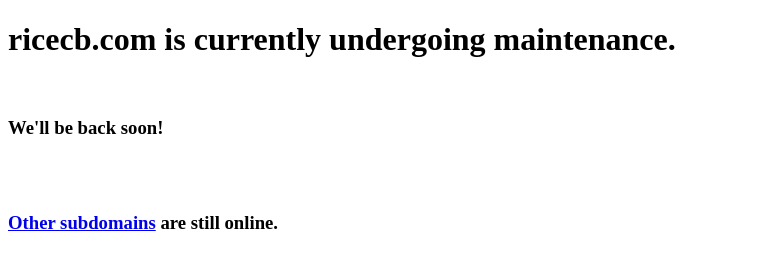
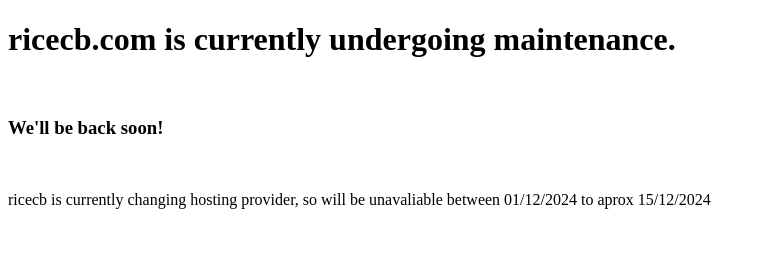
Before and after one commit to ricecb/test, a plain HTML site: page index.html in a window 1280 px wide. Shown: the whole page, without its empty margins (0-766 px from the left). Drawn offline with Linux system fonts and the light colour scheme.

Commit message:
Update index.html

```diff
--- a/index.html
+++ b/index.html
@@ -41,6 +41,6 @@
 </body>
 -->
     <h1>ricecb.com is currently undergoing maintenance.</h1>
-    <br><h3>We'll be back soon!</h3>
-    <br><br><h3><a href="//js-chicken.ricecb.com">Other subdomains</a> are still online.</h3>
+    <br><h3>We'll be back soon!</h3><br>
+    <p>ricecb is currently changing hosting provider, so will be unavaliable between 01/12/2024 to aprox 15/12/2024</p>
 </html>
```
